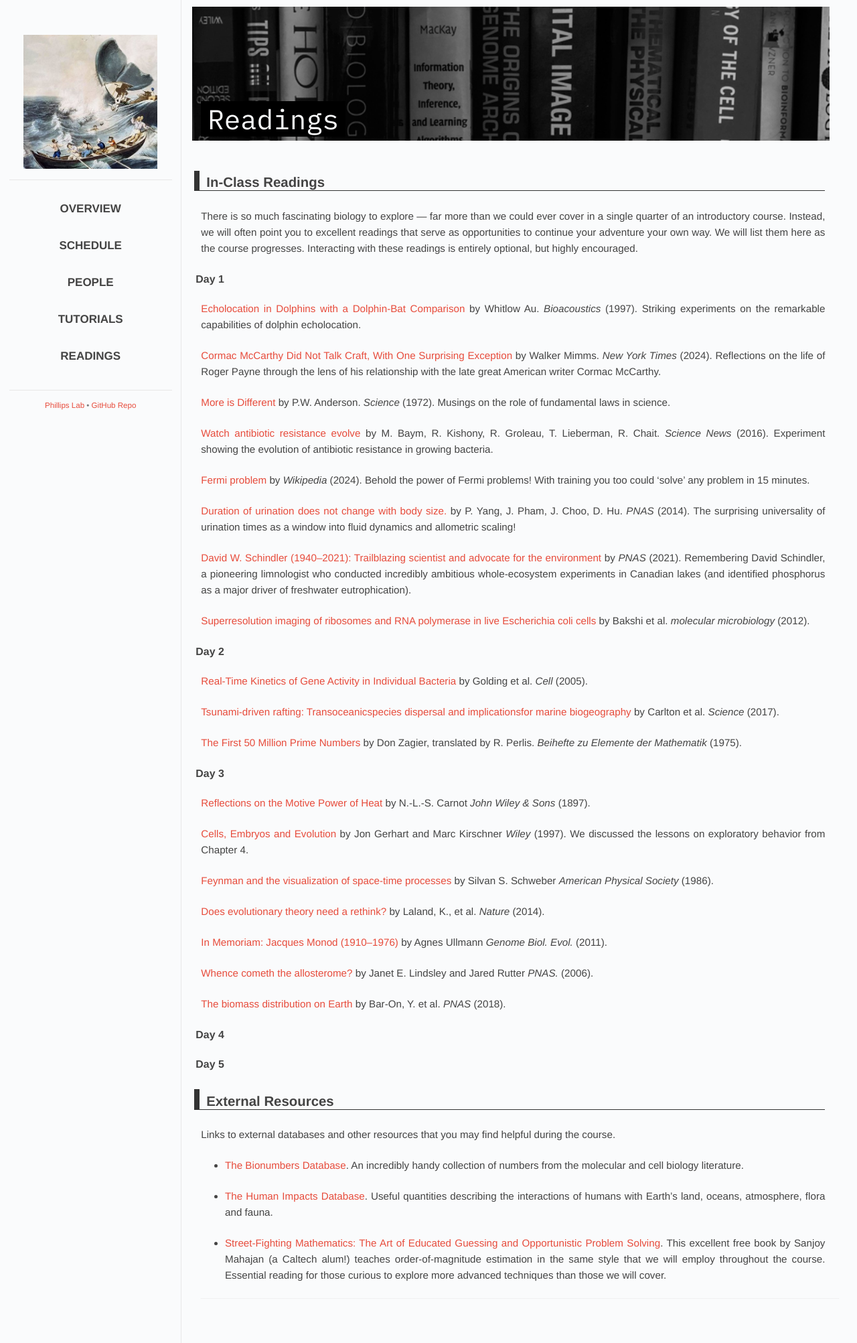
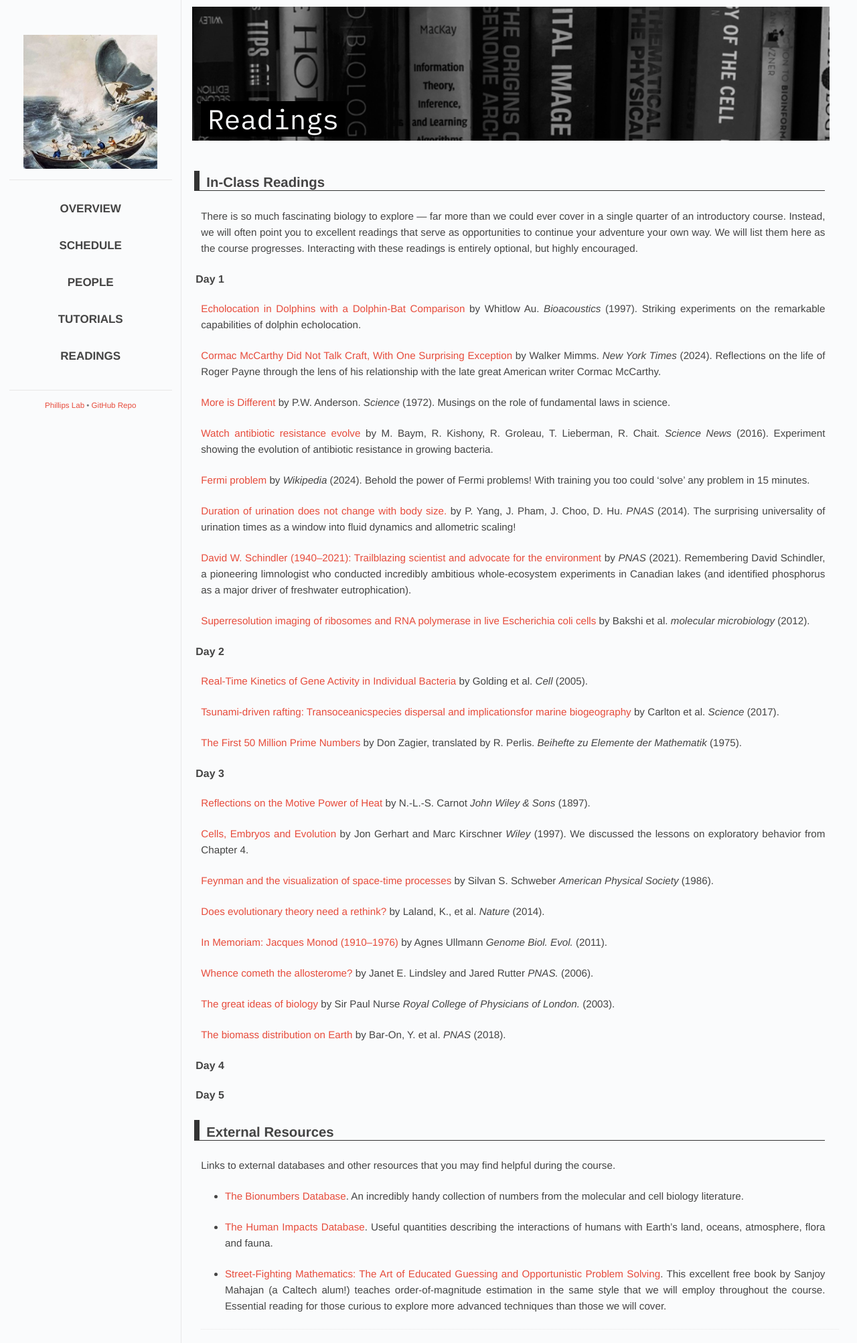
Before and after one commit to RPGroup-PBoC/mpi-pboc, a Jekyll site: the page built from 2024/readings.md, in a window 1280 px wide. Shown: the whole page at 67% size. Built offline with Jekyll 4.4.1, drawn with Linux system fonts in a browser that asks for light colours; some web fonts are replaced.

Commit message:
great ideas

```diff
--- a/_data/2024/papers.yaml
+++ b/_data/2024/papers.yaml
@@ -118,6 +118,13 @@ Day 3:
   PDF: "lindsley2006-whence-cometh-the-allosterome.pdf"
   description: ""
 
+- title: "The great ideas of biology"
+  author: "Sir Paul Nurse"
+  journal: "Royal College of Physicians of London."
+  year: "2003"
+  PDF: "Nurse2003_greatideas.pdf"
+  description: ""
+
 - title: "The biomass distribution on Earth"
   author: "Bar-On, Y. et al."
   journal: "PNAS"
```
Also changed, not shown: 2 other files.
